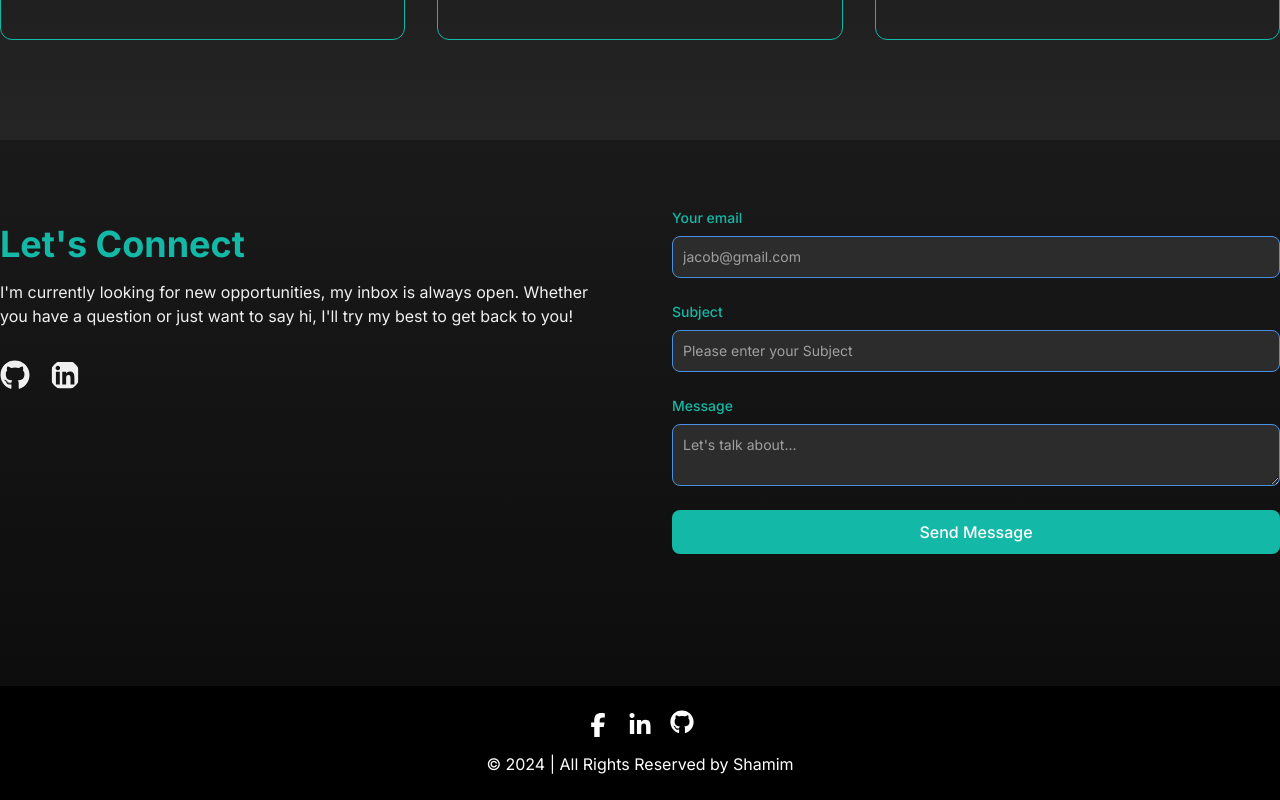
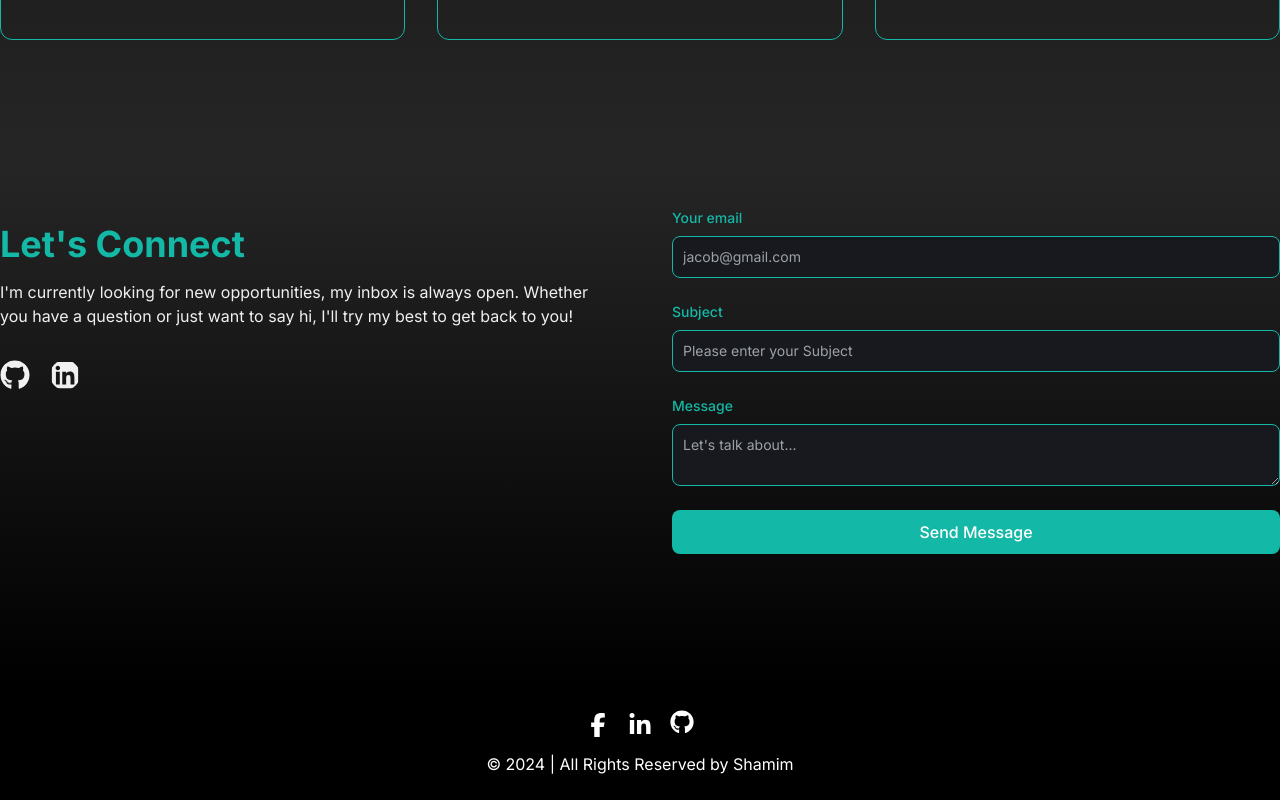
Before and after one commit to asshikhon/my-portfolio, a Next.js app: page / in a window 1280 px wide. Shown: the part 4176-4976 px from the top of the page. Built offline with nearby package versions, Linux system fonts and the light colour scheme.

Commit message:
fixed contact section background and input border color

```diff
--- a/src/components/Homepage/EmailSection.jsx
+++ b/src/components/Homepage/EmailSection.jsx
@@ -9,7 +9,7 @@ const EmailSection = () => {
   const [error, setError] = useState(null);
 
   const sectionStyle = {
-    background: "linear-gradient(180deg, #1a1a1a 0%, #0d0d0d 100%)",
+    background: "linear-gradient(180deg, #252525 5.9%, #000 100%)",
     color: "#f0f0f0",
     padding: "20px 0", // Adjust padding as needed
   };
@@ -94,7 +94,7 @@ const EmailSection = () => {
             </p>
           ) : (
             <form className="flex flex-col w-full" onSubmit={handleSubmit}>
-              <div className="mb-6 w-full">
+                 <div className="mb-6 w-full">
                 <label
                   htmlFor="email"
                   className="text-primary block mb-2 text-sm font-medium"
@@ -106,8 +106,7 @@ const EmailSection = () => {
                   type="email"
                   id="email"
                   required
-                  style={inputStyle}
-                  className="bg-[#2c2c2c] border border-primary placeholder-[#a0a0a0] text-gray-100 text-sm rounded-lg block w-full p-2.5"
+                  className="bg-[#18191E] border border-primary placeholder-[#9CA2A9] text-gray-100 text-sm rounded-lg block w-full p-2.5"
                   placeholder="jacob@gmail.com"
                 />
               </div>
@@ -123,8 +122,7 @@ const EmailSection = () => {
                   type="text"
                   id="subject"
                   required
-                  style={inputStyle}
-                  className="bg-[#2c2c2c] border border-primary placeholder-[#a0a0a0] text-gray-100 text-sm rounded-lg block w-full p-2.5"
+                  className="bg-[#18191E] border border-primary placeholder-[#9CA2A9] text-gray-100 text-sm rounded-lg block w-full p-2.5"
                   placeholder="Please enter your Subject"
                 />
               </div>
@@ -138,9 +136,7 @@ const EmailSection = () => {
                 <textarea
                   name="message"
                   id="message"
-                  required
-                  style={inputStyle}
-                  className="bg-[#2c2c2c] border border-primary placeholder-[#a0a0a0] text-gray-100 text-sm rounded-lg block w-full p-2.5"
+                  className="bg-[#18191E] border border-primary placeholder-[#9CA2A9] text-gray-100 text-sm rounded-lg block w-full p-2.5"
                   placeholder="Let's talk about..."
                 />
               </div>
```
